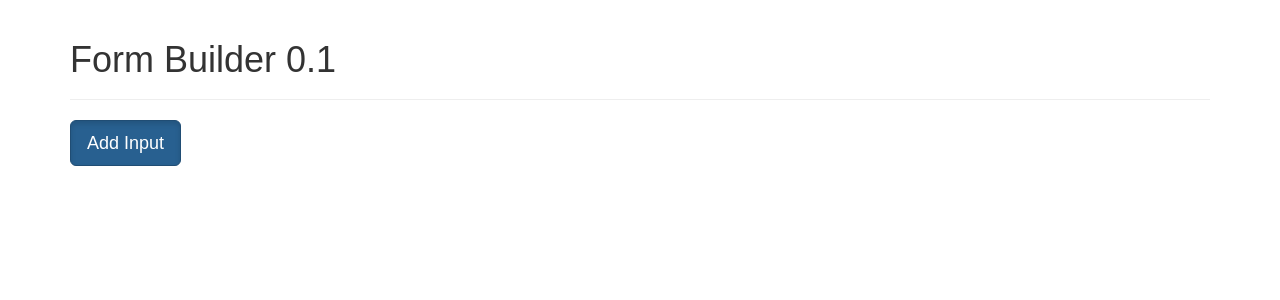
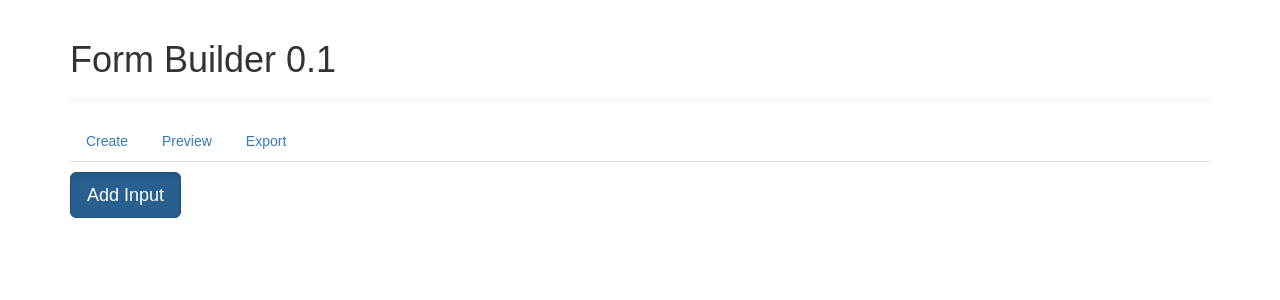
Before and after one commit to karalyndewalt/form-builder, a React (Create React App) app: page / in a window 1280 px wide. Shown: the top 300 px of the page. Built offline with nearby package versions, Linux system fonts and the light colour scheme.

Commit message:
Adds Nav to move from Create to Export. Adds minimally functional Add Sub-Input button.

```diff
--- a/src/index.js
+++ b/src/index.js
@@ -4,7 +4,8 @@ import {createStore, combineReducers } from 'redux';
 import { Form, FormGroup, FormControl, ControlLabel, Col,
         PageHeader,
         Button, ButtonToolbar,
-        Well, } from 'react-bootstrap';
+        Well,
+        Nav, NavItem, } from 'react-bootstrap';
 // import 'bootstrap/dist/css/bootstrap.css';
 // import 'bootstrap/dist/css/bootstrap-theme.css';
 import './index.css';
@@ -15,15 +16,38 @@ let qId = 0;
 const questions = (state = [], action) => {
   switch (action.type) {
     case "ADD_QUESTION":
+      const id = qId++
       return [
         ...state, {
-          id: qId++,
+          id: id,
           text: action.text,
           answerType: action.answerType,
           condition: action.condition,
-          // sub-input = [],
+          path: [id],
+          subInput: [],
         }
-      ]
+      ];
+
+    case "ADD_SUB_Q": // FIXME NEEDS TO BE RECURSIVE.
+    // The path attribute of each question functions like a pre made and direct
+    // queue leading to the child.
+      const subId = qId++
+      return state.map(question => {
+        if (question.id !== action.parentPath[0]){
+          return question;
+        }
+        return {
+          ...question,
+          subInput: [...question.subInput, {
+            id: subId,
+            text: action.text,
+            answerType: action.answerType,
+            condition: action.condition,
+            path:[...action.parentPath, subId],
+          }]
+        }
+      })
+
     case "CHANGE_TYPE":
       return state.map(question => {
         if (question.id !== action.id) {
@@ -35,7 +59,7 @@ const questions = (state = [], action) => {
           answerType: action.answerType // FIXME
         }
       }
-    )
+    );
 
     case "CHANGE_TEXT":
       return state.map(question => {
@@ -59,7 +83,7 @@ const questions = (state = [], action) => {
 
 // view will set the view based on the Nav selected
 const view = (
-  state = "CREATE_FORMS",
+  state = "CREATE",
   action
 ) => {
     switch (action.type) {
@@ -128,6 +152,7 @@ const AnswerType = ({
         onChange={(evt) => onChange(evt.target.value)}
         value={answerType}
       >
+        <option value="">select</option>
         <option value="text">Text</option>
         <option value="number">Number</option>
         <option value="radio">Yes/No</option>
@@ -141,8 +166,17 @@ class Question extends React.Component {
   constructor(props) {
     super(props);
     // bind handlers to 'this' here
+    // this.handleTextChange = this.handleTextChange.bind(this);
   }
-  // write handlers here
+
+  // handleTextChange(evt, id) {
+  //   store.dispatch({
+  //     type: "CHANGE_TEXT",
+  //     id: id,
+  //     text: evt.target.value,
+  //   });
+  // }
+
   render () {
 
   const { question,  onAnswerTypeChange } = this.props;
@@ -162,10 +196,10 @@ class Question extends React.Component {
                 <Col  componentClass={ControlLabel} sm={10}>
                   <FormControl
                     type="text"
-                    // inputRef={ref => { this.input = ref; }}
-                    onChange=  {(evt) => {
+                    // onChange={(id) => {this.handleTextChange(id)}}
+                    onChange={(evt) => {
                       store.dispatch({
-                          type:"CHANGE_TEXT",
+                          type: "CHANGE_TEXT",
                           id: question.id,
                           text: evt.target.value,
                         });
@@ -183,7 +217,19 @@ class Question extends React.Component {
                 onChange={ (value) => onAnswerTypeChange(question.id, value) }/>
 
               <ButtonToolbar>
-                  <Button bsStyle="primary" bsSize="sm" >
+                  <Button bsStyle="primary" bsSize="sm"
+                    onClick={() => {
+                      store.dispatch({
+                        type: "ADD_SUB_Q",
+                        // no defualt values for text, aType, condition(?)
+                        // ... we do want the values
+                        parentPath: question.path,
+                        condition:"equals",
+                        text: "",
+                        answerType: "text",
+                      });
+                    }}
+                  >
                     Sub-Input
                   </Button>
                   {/*  TODO will need dispatch at some point */}
@@ -203,35 +249,28 @@ const Questions = ({
   questions,
   onAnswerTypeChange,
 }) => (
-  <div>
     <ul style={{listStyle: 'none'}}>
       {questions.map(question =>
       <li key={question.id}>
         <Question
           question={question}
           onAnswerTypeChange={onAnswerTypeChange}/>
+        {question.subInput ? <Questions
+                                questions={question.subInput}
+                                onAnswerTypeChange={onAnswerTypeChange} /> : null}
       </li>
       )}
     </ul>
-  </div>
 );
 
-class FormBuilder extends React.Component {
+class Create extends React.Component {
 
-  // use map to get each q from state and create each form
-  // will have navs here
   render() {
-    console.log(store.getState()); //TODO REMOVE ME EVENTUALLY
     const questions = this.props.questions
 
     return (
     <div>
       <div>
-          <PageHeader>
-            Form Builder 0.1
-          </PageHeader>
-        </div>
-
         <Questions
           questions={questions}
           onAnswerTypeChange={ (id, answerType) => {
@@ -242,23 +281,96 @@ class FormBuilder extends React.Component {
             })
           }}
         />
+      </div>
 
       <div>
         <Button
           bsStyle="primary"
           bsSize="large"
           active
-            onClick={()=> {
+          onClick={() => {
             store.dispatch({
               type: "ADD_QUESTION",
               text: "newQuestion",
               answerType: "number",
-                condition: null, //could be "radio" or "number"
-              })
+              condition:null, //could be "radio" or "number"
+            });
           }}
           >
           Add Input
         </Button>
+      </div>
+    </div>
+    );
+  }
+}
+
+const Export = ({
+  store,
+}) => (
+
+  <Form>
+    <FormGroup controlId="formControlsTextarea">
+      <ControlLabel>JSON</ControlLabel>
+      <FormControl componentClass="textarea"
+                  value={JSON.stringify(store.questions)}
+      />
+    </FormGroup>
+  </Form>
+
+)
+
+class ViewNav extends React.Component {
+
+  handleSelect(eventKey, event) {
+    event.preventDefault();
+    store.dispatch({
+      type:"CHANGE_VIEW",
+      filter:eventKey
+    })
+  }
+  render () {
+    return (
+      <Nav bsStyle="tabs" onSelect={(k,evt) => this.handleSelect(k, evt)}>
+        <NavItem eventKey="CREATE" href="/home">
+          Create
+        </NavItem>
+        <NavItem eventKey="PREVIEW" title="Item">
+          Preview
+        </NavItem>
+        <NavItem eventKey="EXPORT" >
+          Export
+        </NavItem>
+      </Nav>
+    );
+  }
+}
+
+
+
+class FormBuilder extends React.Component {
+
+  render() {
+    console.log(store.getState()); //TODO REMOVE ME EVENTUALLY
+    // console.log(view);
+
+    const questions = this.props.store.questions;
+    const view = this.props.store.view;
+    // const store = this.props.store; // I'm not working because of hoisting -- using the console as
+
+    return (
+      <div>
+        <div>
+          <PageHeader>
+            Form Builder 0.1
+          </PageHeader>
+        </div>
+        <div>
+        <ViewNav />
+        </div>
+        <div>
+          { view === "CREATE" ?  <Create questions={questions} /> : null}
+          { view === "EXPORT" ?  <Export store={this.props.store} /> : null}
         </div>
       </div>
     );
@@ -273,7 +385,9 @@ class FormBuilder extends React.Component {
 const render = () => {
   ReactDOM.render(
     <FormBuilder
-    questions={store.getState().questions}
+      store={store.getState()}
+    // questions={store.getState().questions}
+    // view={}
     />,
     document.getElementById('root'));
 }
```
Lines whose indentation alone changed are shown as unchanged.
